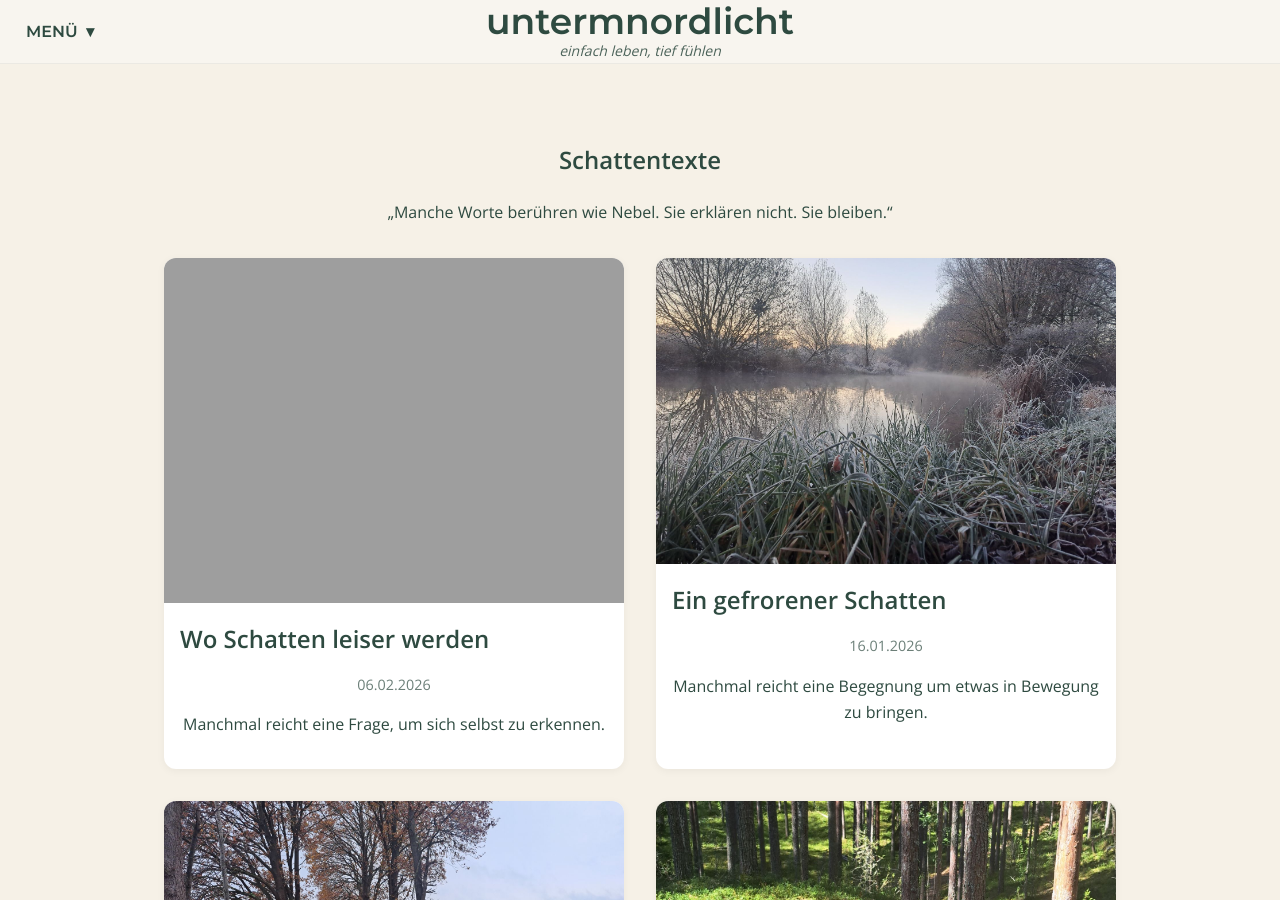
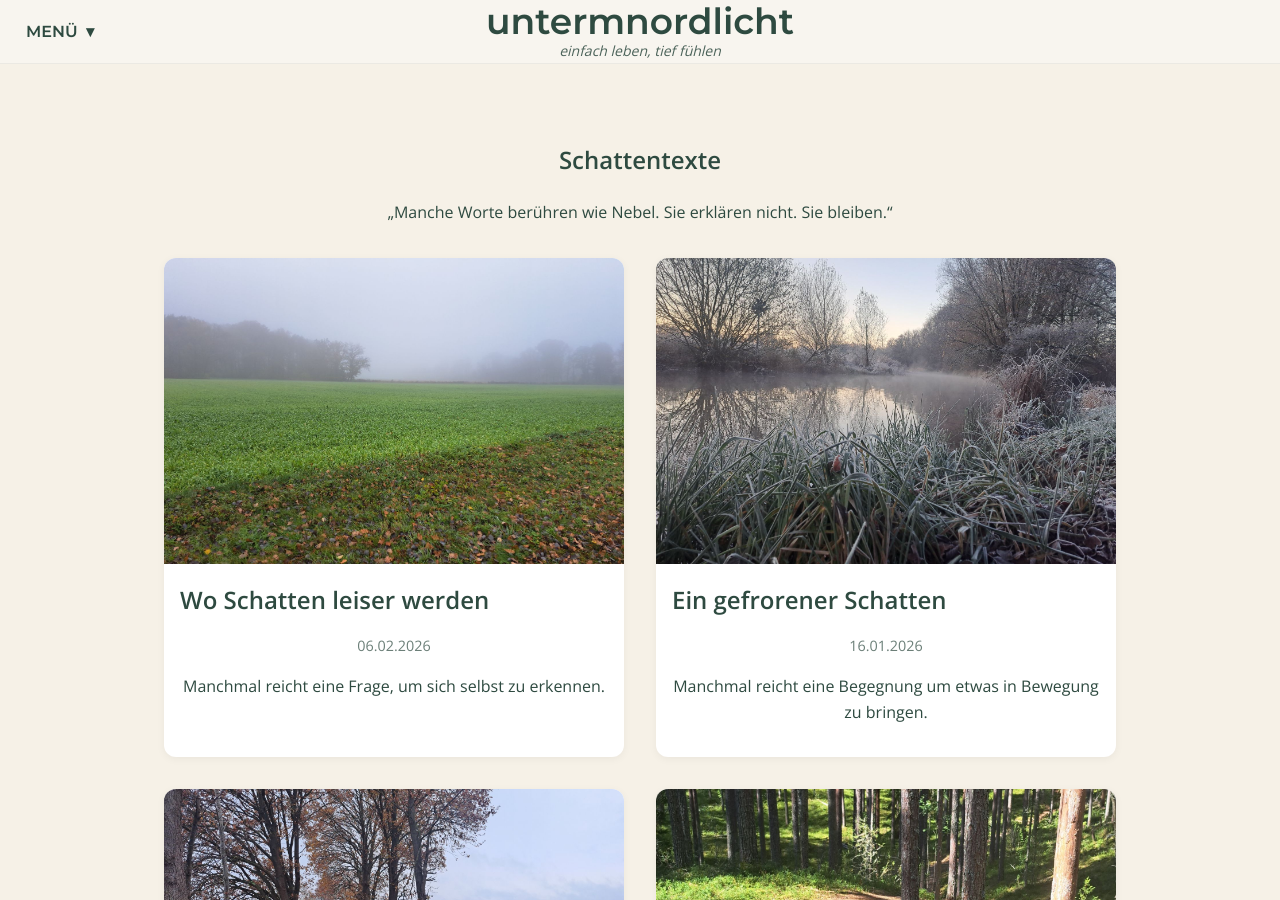
Before and after one commit to untermnordlicht/untermnordlicht, a Jekyll site: the page blog/schattentexte/index.html, which Jekyll copies as it is, in a window 1280 px wide and 900 px high. Built offline with Jekyll 4.4.1, drawn with Linux system fonts in a browser that asks for light colours.

Commit message:
Update index.html

```diff
--- a/blog/schattentexte/index.html
+++ b/blog/schattentexte/index.html
@@ -40,7 +40,7 @@ Sie bleiben.“</p>
  <!-- Blogartikel: Wo Schatten leiser werden -->
 <article class="blog-card" style="border-radius:12px; overflow:hidden; background:#fff; box-shadow:0 2px 8px rgba(0,0,0,0.05);">
   <a href="/blog/wo-schatten-leiser-werden/" style="text-decoration:none; color:inherit;">
-    <img src="/assets/blog/2025-10-18-Warum-Finnland/Wo Schatten leiser werden.jpg
+    <img src="/assets/blog/2025-10-18-Warum-Finnland/Wo Schatten leiser werden.jpg"
      alt="Wo Schatten leiser werden"
      style="width:100%; height:auto; display:block;">
     <div style="padding:1rem;">
```
